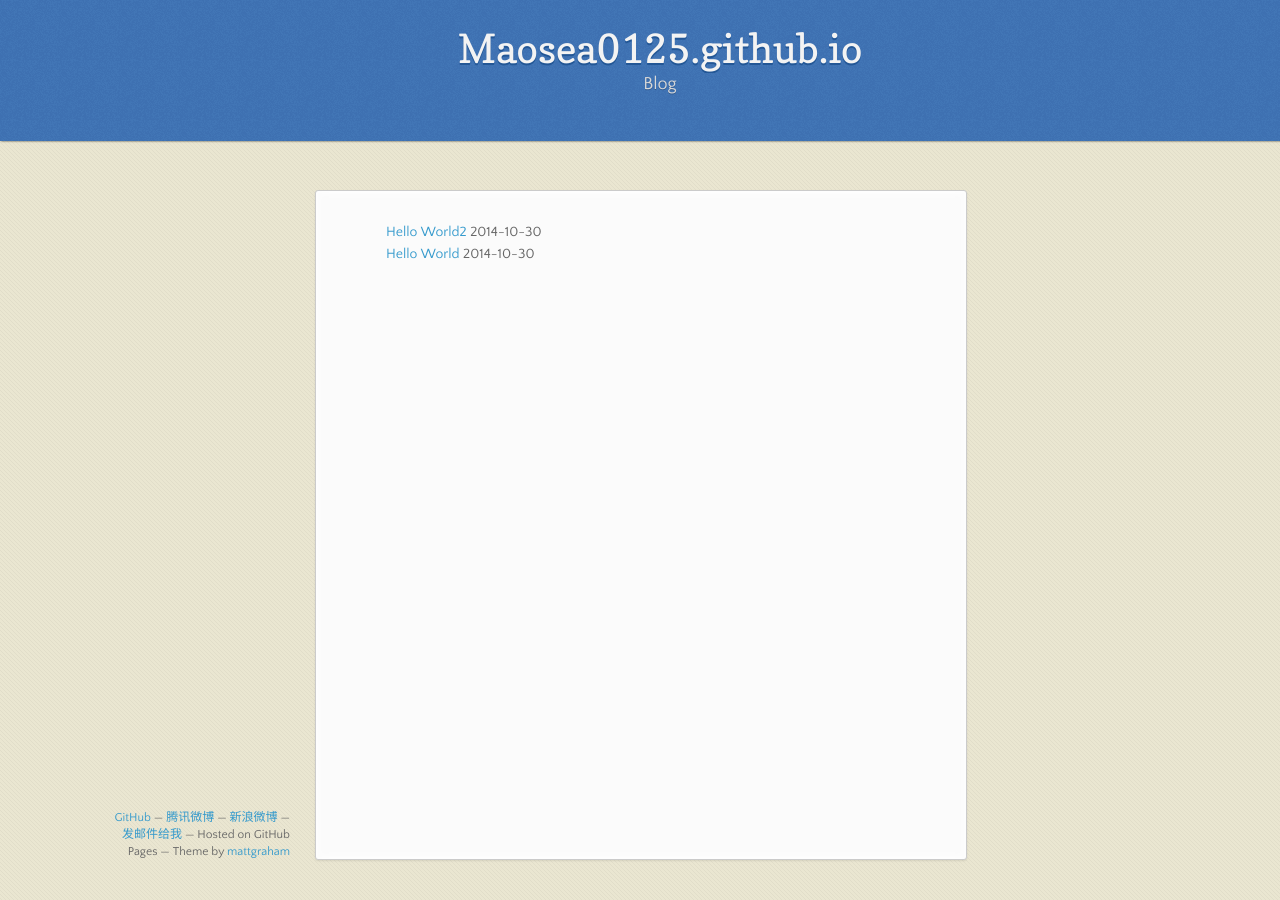
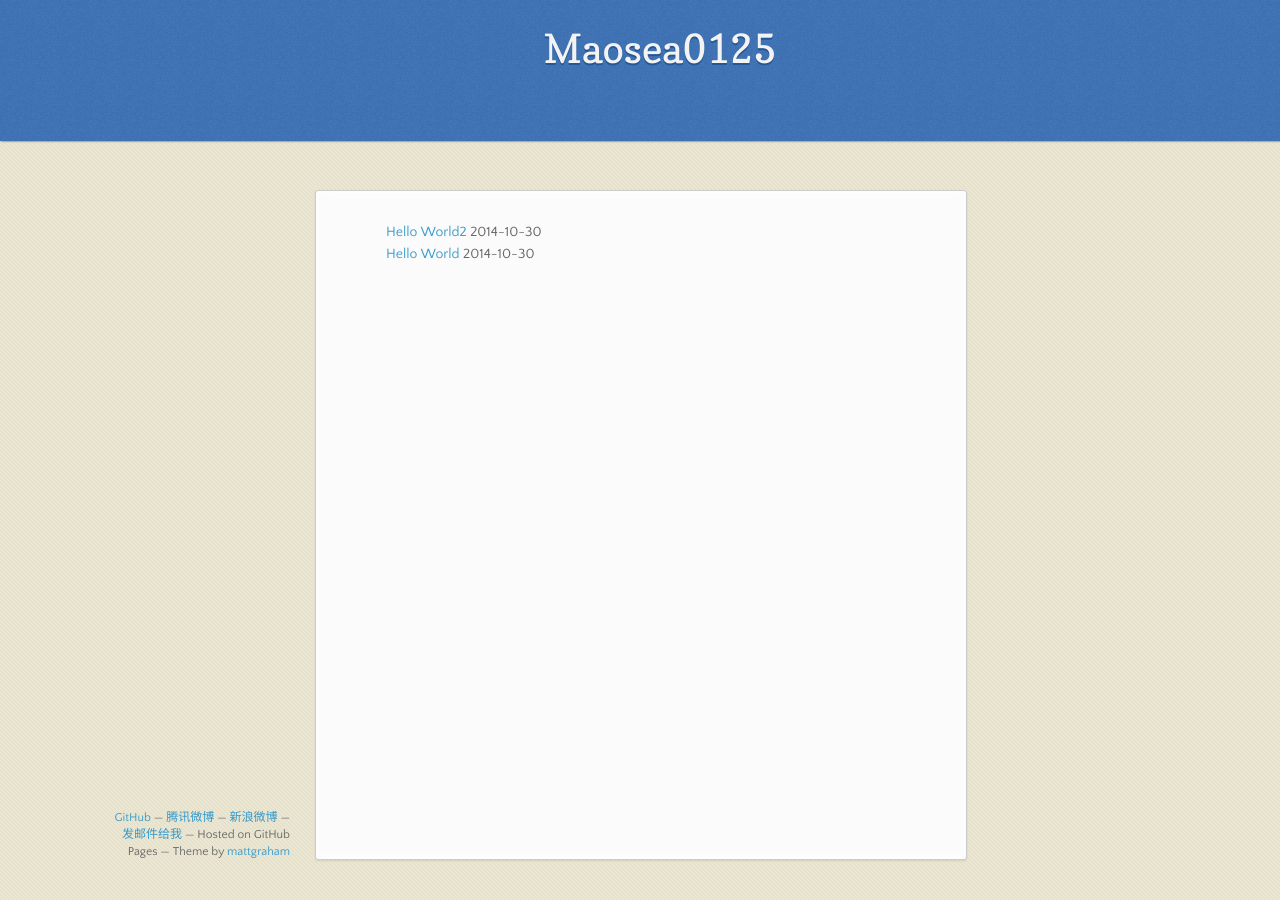
Before and after one commit to maosea0125/maosea0125.github.io, a Jekyll site: the page built from index.html, in a window 1280 px wide. Built offline with Jekyll 4.4.1, drawn with Linux system fonts in a browser that asks for light colours; nearby versions of some CDN libraries; Markdown is read by kramdown in place of the engine named in the settings.

Commit message:
modify header

```diff
--- a/_layouts/default.html
+++ b/_layouts/default.html
@@ -18,8 +18,7 @@
     <body>
 
         <header>
-            <h1>Maosea0125.github.io</h1>
-            <p>Blog</p>
+            <h1>Maosea0125</h1>
         </header>
 
         <div class="wrapper">
```
